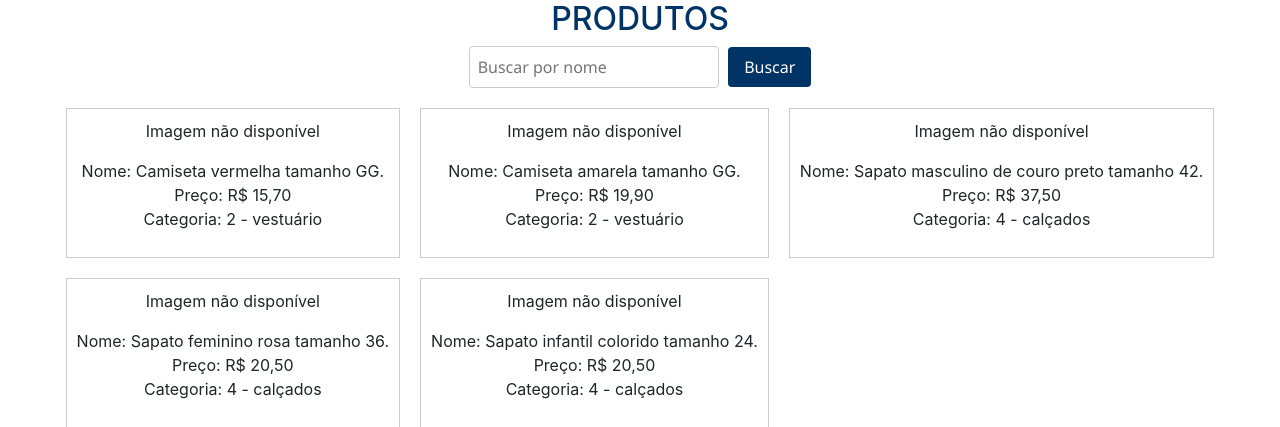
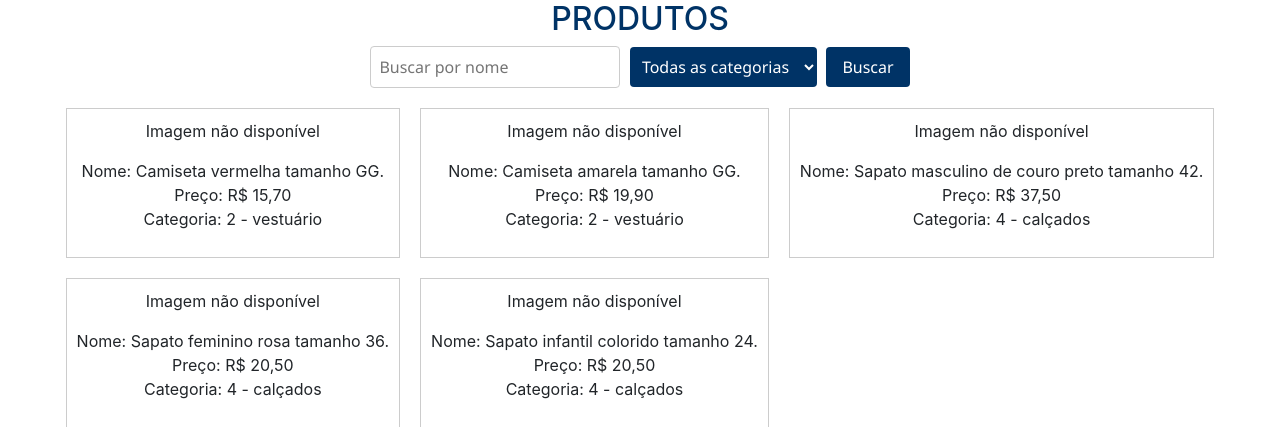
Before and after one commit to tiagodbarbieri/vitrine-virtual-bazar-da-pechincha-ibj, a Django app: page / in a window 1280 px wide. Shown: the part 72-499 px from the top of the page. Run offline with Django 5.2, Linux system fonts and the light colour scheme; data comes from the database, SQL or seed files in the repository.

Commit message:
Adicionar filtro de categoria e estilização ao formulário de busca na lista de produtos

```diff
--- a/prj_vitrine_virtual/main/views.py
+++ b/prj_vitrine_virtual/main/views.py
@@ -1,10 +1,21 @@
 from django.shortcuts import render
-from .models import Item
+from .models import Item, Category
 
 def listar_itens(request):
-    busca = request.GET.get('busca', '')
+    busca = request.GET.get('busca', '').strip()
+    categoria = request.GET.get('categoria', '').strip()
+    lista_itens = Item.objects.all()
+
     if busca:
-        lista_itens = Item.objects.filter(description__icontains=busca)
-    else:
-        lista_itens = Item.objects.all()
-    return render(request, "index.html", {"lista_itens": lista_itens})
+        lista_itens = lista_itens.filter(description__icontains=busca)
+
+    if categoria:
+        lista_itens = lista_itens.filter(category__name=categoria)
+
+    # Consulta as categorias que deseja exibir (ajuste os filtros se necessário)
+    categories = Category.objects.filter(status=True).order_by('name')
+
+    return render(request, "index.html", {
+        "lista_itens": lista_itens,
+        "categories": categories
+    })
--- a/prj_vitrine_virtual/templates/index.html
+++ b/prj_vitrine_virtual/templates/index.html
@@ -4,6 +4,14 @@
 <div style="text-align: center; margin-bottom: 20px;">
     <form action="" method="GET" class="search-form">
         <input type="text" name="busca" placeholder="Buscar por nome" class="search-input" />
+
+        <select name="categoria" class="search-select">
+            <option value="">Todas as categorias</option>
+            {% for cat in categories %}
+                <option value="{{ cat.name }}">{{ cat.name }}</option>
+            {% endfor %}
+        </select>
+
         <button type="submit" class="search-button">Buscar</button>
     </form>
 </div>
@@ -20,13 +28,23 @@
             border-radius: 4px;
             width: 250px;
         }
+        .search-select {
+            font-family: 'Segoe UI', Tahoma, Geneva, Verdana, sans-serif;
+            font-size: 16px;
+            padding: 8px;
+            margin-left: 5px;
+            background-color: #003366;   /* Mesma cor da barra de navegação */
+            color: #fff;
+            border: none;
+            border-radius: 4px;
+        }
         .search-button {
             font-family: 'Segoe UI', Tahoma, Geneva, Verdana, sans-serif;
             font-size: 16px;
             padding: 8px 16px;
             margin-left: 5px;
             border: none;
-            background-color: #003366;  /* mesma cor da barra de navegação */
+            background-color: #003366;  /* Mesma cor da barra de navegação */
             color: #fff;
             border-radius: 4px;
             cursor: pointer;
```
Lines whose indentation alone changed are shown as unchanged.
